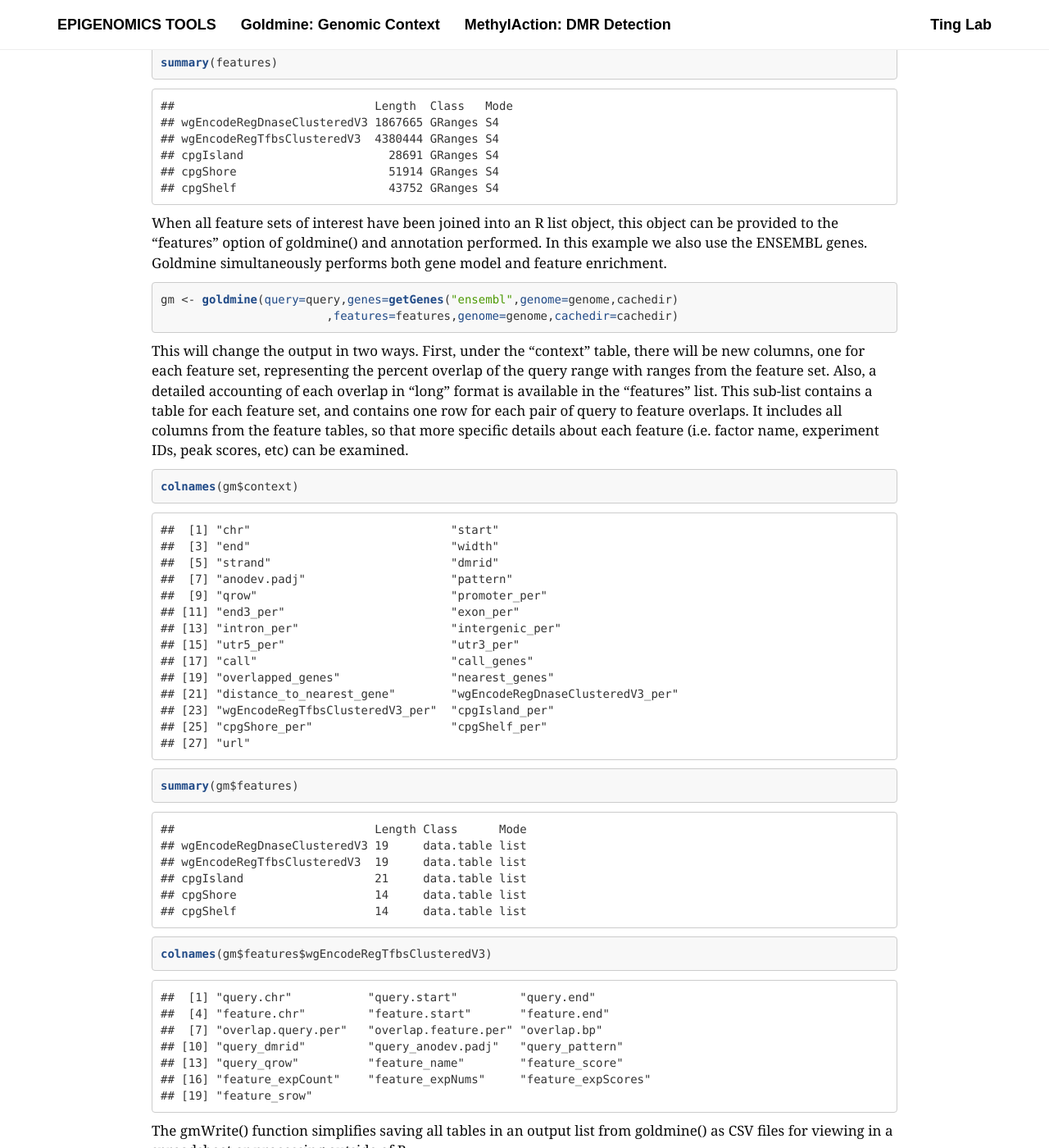
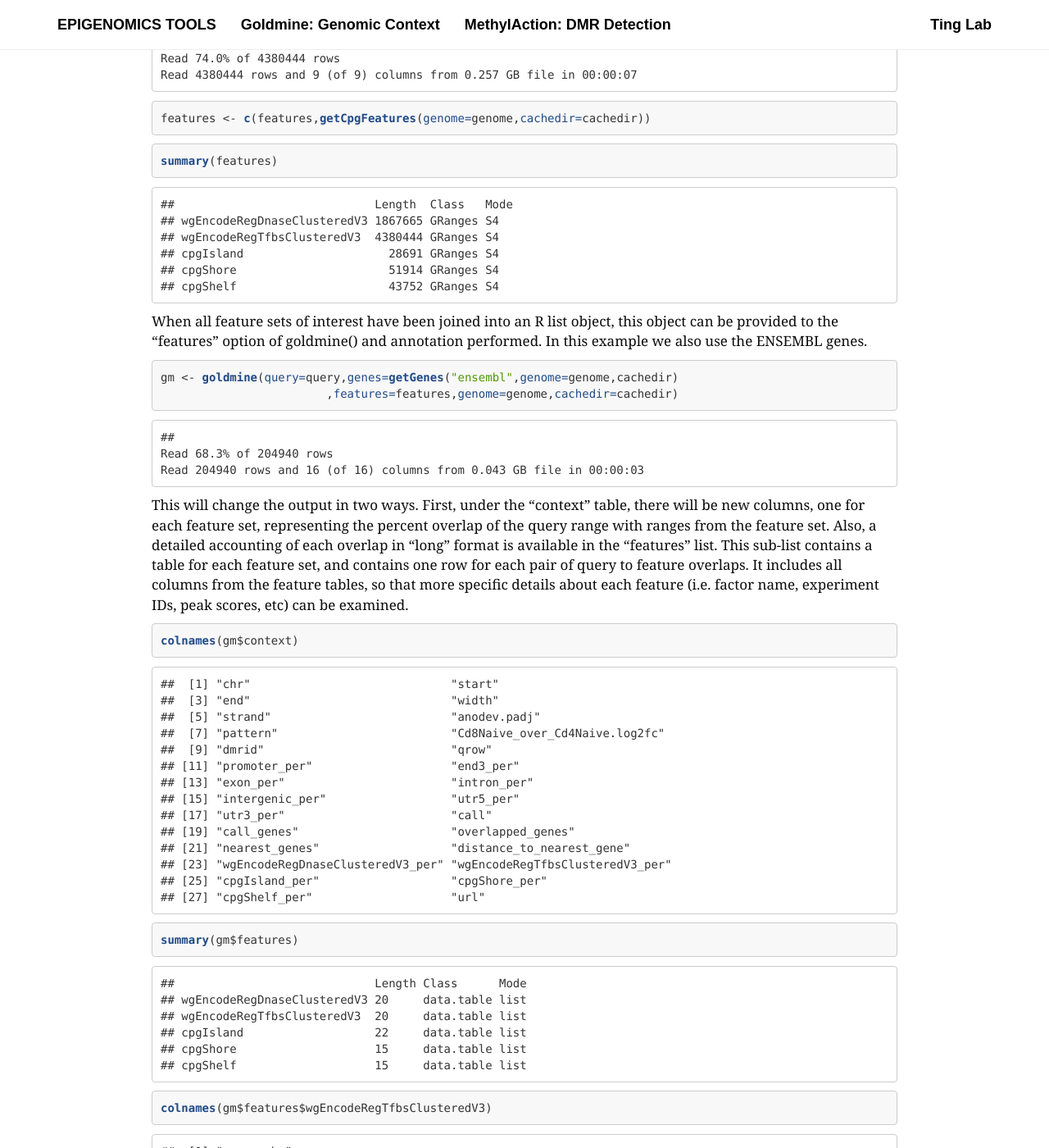
Before and after one commit to jeffbhasin/jeffbhasin.github.io, a Jekyll site: the page built from goldmine/docs/index.html, in a window 1280 px wide and 1400 px high, scrolled down 4731 px. Shown: the whole window at 82% size. Built offline with Jekyll 4.4.1, drawn with Linux system fonts in a browser that asks for light colours; nearby versions of some CDN libraries; some web fonts are replaced; some of the changed text lies outside the part shown.

Commit message:
Update GM HowTo

```diff
--- a/goldmine/docs/index.html
+++ b/goldmine/docs/index.html
@@ -56,7 +56,7 @@
 <div id="header">
 <h1 class="title">Goldmine: Integrating information to place sets of genomic ranges into biological contexts</h1>
 <h4 class="author"><em>Jeff Bhasin</em></h4>
-<h4 class="date"><em>2016-01-22</em></h4>
+<h4 class="date"><em>2016-01-24</em></h4>
 </div>
 
 <div id="TOC">
@@ -111,13 +111,20 @@
 query &lt;-<span class="st"> </span><span class="kw">read.csv</span>(csvpath)</code></pre>
 <p>If you are providing your own set of ranges, be sure the data contains the columns “chr”, “start”, and “end” which represent chromosome name, start coordinate (1-based), and end coordinate, respectively.</p>
 <pre class="sourceCode r"><code class="sourceCode r"><span class="kw">head</span>(query)</code></pre>
-<pre><code>##   dmrid  chr   start     end width anodev.padj pattern
-## 1     7 chr1  798951  799200   250  0.03702325      10
-## 2    16 chr1 1436051 1436300   250  0.02080976      10
-## 3    17 chr1 1492951 1493350   400  0.01695162      10
-## 4    18 chr1 1495301 1495650   350  0.03425287      10
-## 5    19 chr1 1501401 1501850   450  0.02956278      10
-## 6    20 chr1 1505801 1505950   150  0.02445114      10</code></pre>
+<pre><code>##    chr   start     end width  anodev.padj                   pattern
+## 1 chr1 2455051 2455750   700 8.009212e-03 CD4+ Hypermethylation DMR
+## 2 chr1 4375751 4376100   350 8.495559e-03 CD4+ Hypermethylation DMR
+## 3 chr1 5449301 5449650   350 1.570646e-09 CD4+ Hypermethylation DMR
+## 4 chr1 8973301 8973900   600 9.617668e-03 CD4+ Hypermethylation DMR
+## 5 chr1 8982951 8985500  2550 2.493749e-10 CD4+ Hypermethylation DMR
+## 6 chr1 8985851 8986850  1000 6.689607e-05 CD4+ Hypermethylation DMR
+##   Cd8Naive_over_Cd4Naive.log2fc dmrid
+## 1                    -1.1979293    41
+## 2                    -1.2370330    65
+## 3                    -2.2370278    95
+## 4                    -0.6765281   166
+## 5                    -1.2452204   169
+## 6                    -1.9854875   170</code></pre>
 </div>
 <div id="annotation-of-genomic-ranges" class="section level2">
 <h2>Annotation of Genomic Ranges</h2>
@@ -131,27 +138,28 @@
 <p>The output object (in this case we called it “gm”) is an R list with multiple elements. Let’s look at each one individually.</p>
 <pre class="sourceCode r"><code class="sourceCode r"><span class="kw">summary</span>(gm)</code></pre>
 <pre><code>##          Length Class      Mode
-## context  22     data.table list
+## context  23     data.table list
 ## genes    20     data.table list
 ## features  0     -none-     list</code></pre>
 <p>The first element is “context”, which is a “wide” format annotation of the query ranges. It will have the same number of rows as the query, and reports them in the same order as the query. All columns of the query are retained, and additional columns are added to summarize the genomic context with respect to gene models.</p>
 <pre class="sourceCode r"><code class="sourceCode r"><span class="kw">nrow</span>(gm$context)</code></pre>
-<pre><code>## [1] 19463</code></pre>
+<pre><code>## [1] 1915</code></pre>
 <pre class="sourceCode r"><code class="sourceCode r"><span class="kw">colnames</span>(gm$context)</code></pre>
-<pre><code>##  [1] &quot;chr&quot;                      &quot;start&quot;
-##  [3] &quot;end&quot;                      &quot;width&quot;
-##  [5] &quot;strand&quot;                   &quot;dmrid&quot;
-##  [7] &quot;anodev.padj&quot;              &quot;pattern&quot;
-##  [9] &quot;qrow&quot;                     &quot;promoter_per&quot;
-## [11] &quot;end3_per&quot;                 &quot;exon_per&quot;
-## [13] &quot;intron_per&quot;               &quot;intergenic_per&quot;
-## [15] &quot;utr5_per&quot;                 &quot;utr3_per&quot;
-## [17] &quot;call&quot;                     &quot;call_genes&quot;
-## [19] &quot;overlapped_genes&quot;         &quot;nearest_genes&quot;
-## [21] &quot;distance_to_nearest_gene&quot; &quot;url&quot;</code></pre>
+<pre><code>##  [1] &quot;chr&quot;                           &quot;start&quot;
+##  [3] &quot;end&quot;                           &quot;width&quot;
+##  [5] &quot;strand&quot;                        &quot;anodev.padj&quot;
+##  [7] &quot;pattern&quot;                       &quot;Cd8Naive_over_Cd4Naive.log2fc&quot;
+##  [9] &quot;dmrid&quot;                         &quot;qrow&quot;
+## [11] &quot;promoter_per&quot;                  &quot;end3_per&quot;
+## [13] &quot;exon_per&quot;                      &quot;intron_per&quot;
+## [15] &quot;intergenic_per&quot;                &quot;utr5_per&quot;
+## [17] &quot;utr3_per&quot;                      &quot;call&quot;
+## [19] &quot;call_genes&quot;                    &quot;overlapped_genes&quot;
+## [21] &quot;nearest_genes&quot;                 &quot;distance_to_nearest_gene&quot;
+## [23] &quot;url&quot;</code></pre>
 <p>However, gene annotations can be very complex due to overlapping/nested genes and the diversity of gene isoforms. To capture isoform-level detail, the “gene” table is generated. This is a “long” format table, which is similar to an inner join in SQL, contains a row for each pair of overlaps between a query range and an entry in the gene database. Thus, there will be a row for each individual gene isoform overlapped by each query range, and there will be columns to describe which portions of the gene model are overlapped.</p>
 <pre class="sourceCode r"><code class="sourceCode r"><span class="kw">nrow</span>(gm$genes)</code></pre>
-<pre><code>## [1] 33750</code></pre>
+<pre><code>## [1] 3655</code></pre>
 <pre class="sourceCode r"><code class="sourceCode r"><span class="kw">colnames</span>(gm$genes)</code></pre>
 <pre><code>##  [1] &quot;qrow&quot;                &quot;srow&quot;                &quot;query.chr&quot;
 ##  [4] &quot;query.start&quot;         &quot;query.end&quot;           &quot;gene.symbol&quot;
@@ -175,14 +183,12 @@
                         <span class="st">&quot;wgEncodeRegTfbsClusteredV3&quot;</span>),
                         <span class="dt">genome=</span>genome, <span class="dt">cachedir=</span>cachedir)</code></pre>
 <pre><code>##
-Read 49.8% of 1867665 rows
-Read 70.1% of 1867665 rows
-Read 1867665 rows and 9 (of 9) columns from 0.212 GB file in 00:00:04
+Read 76.6% of 1867665 rows
+Read 1867665 rows and 9 (of 9) columns from 0.212 GB file in 00:00:03
 ##
-Read 0.9% of 4380444 rows
-Read 39.3% of 4380444 rows
-Read 78.1% of 4380444 rows
-Read 91.3% of 4380444 rows
+Read 0.0% of 4380444 rows
+Read 37.0% of 4380444 rows
+Read 74.0% of 4380444 rows
 Read 4380444 rows and 9 (of 9) columns from 0.257 GB file in 00:00:07</code></pre>
 <pre class="sourceCode r"><code class="sourceCode r">features &lt;-<span class="st"> </span><span class="kw">c</span>(features,<span class="kw">getCpgFeatures</span>(<span class="dt">genome=</span>genome,<span class="dt">cachedir=</span>cachedir))</code></pre>
 <pre class="sourceCode r"><code class="sourceCode r"><span class="kw">summary</span>(features)</code></pre>
@@ -192,40 +198,56 @@
 ## cpgIsland                     28691 GRanges S4
 ## cpgShore                      51914 GRanges S4
 ## cpgShelf                      43752 GRanges S4</code></pre>
-<p>When all feature sets of interest have been joined into an R list object, this object can be provided to the “features” option of goldmine() and annotation performed. In this example we also use the ENSEMBL genes. Goldmine simultaneously performs both gene model and feature enrichment.</p>
+<p>When all feature sets of interest have been joined into an R list object, this object can be provided to the “features” option of goldmine() and annotation performed. In this example we also use the ENSEMBL genes.</p>
 <pre class="sourceCode r"><code class="sourceCode r">gm &lt;-<span class="st"> </span><span class="kw">goldmine</span>(<span class="dt">query=</span>query,<span class="dt">genes=</span><span class="kw">getGenes</span>(<span class="st">&quot;ensembl&quot;</span>,<span class="dt">genome=</span>genome,cachedir)
                         ,<span class="dt">features=</span>features,<span class="dt">genome=</span>genome,<span class="dt">cachedir=</span>cachedir)</code></pre>
+<pre><code>##
+Read 68.3% of 204940 rows
+Read 204940 rows and 16 (of 16) columns from 0.043 GB file in 00:00:03</code></pre>
 <p>This will change the output in two ways. First, under the “context” table, there will be new columns, one for each feature set, representing the percent overlap of the query range with ranges from the feature set. Also, a detailed accounting of each overlap in “long” format is available in the “features” list. This sub-list contains a table for each feature set, and contains one row for each pair of query to feature overlaps. It includes all columns from the feature tables, so that more specific details about each feature (i.e. factor name, experiment IDs, peak scores, etc) can be examined.</p>
 <pre class="sourceCode r"><code class="sourceCode r"><span class="kw">colnames</span>(gm$context)</code></pre>
 <pre><code>##  [1] &quot;chr&quot;                             &quot;start&quot;
 ##  [3] &quot;end&quot;                             &quot;width&quot;
-##  [5] &quot;strand&quot;                          &quot;dmrid&quot;
-##  [7] &quot;anodev.padj&quot;                     &quot;pattern&quot;
-##  [9] &quot;qrow&quot;                            &quot;promoter_per&quot;
-## [11] &quot;end3_per&quot;                        &quot;exon_per&quot;
-## [13] &quot;intron_per&quot;                      &quot;intergenic_per&quot;
-## [15] &quot;utr5_per&quot;                        &quot;utr3_per&quot;
-## [17] &quot;call&quot;                            &quot;call_genes&quot;
-## [19] &quot;overlapped_genes&quot;                &quot;nearest_genes&quot;
-## [21] &quot;distance_to_nearest_gene&quot;        &quot;wgEncodeRegDnaseClusteredV3_per&quot;
-## [23] &quot;wgEncodeRegTfbsClusteredV3_per&quot;  &quot;cpgIsland_per&quot;
-## [25] &quot;cpgShore_per&quot;                    &quot;cpgShelf_per&quot;
-## [27] &quot;url&quot;</code></pre>
+##  [5] &quot;strand&quot;                          &quot;anodev.padj&quot;
+##  [7] &quot;pattern&quot;                         &quot;Cd8Naive_over_Cd4Naive.log2fc&quot;
+##  [9] &quot;dmrid&quot;                           &quot;qrow&quot;
+## [11] &quot;promoter_per&quot;                    &quot;end3_per&quot;
+## [13] &quot;exon_per&quot;                        &quot;intron_per&quot;
+## [15] &quot;intergenic_per&quot;                  &quot;utr5_per&quot;
+## [17] &quot;utr3_per&quot;                        &quot;call&quot;
+## [19] &quot;call_genes&quot;                      &quot;overlapped_genes&quot;
+## [21] &quot;nearest_genes&quot;                   &quot;distance_to_nearest_gene&quot;
+## [23] &quot;wgEncodeRegDnaseClusteredV3_per&quot; &quot;wgEncodeRegTfbsClusteredV3_per&quot;
+## [25] &quot;cpgIsland_per&quot;                   &quot;cpgShore_per&quot;
+## [27] &quot;cpgShelf_per&quot;                    &quot;url&quot;</code></pre>
 <pre class="sourceCode r"><code class="sourceCode r"><span class="kw">summary</span>(gm$features)</code></pre>
 <pre><code>##                             Length Class      Mode
-## wgEncodeRegDnaseClusteredV3 19     data.table list
-## wgEncodeRegTfbsClusteredV3  19     data.table list
-## cpgIsland                   21     data.table list
-## cpgShore                    14     data.table list
-## cpgShelf                    14     data.table list</code></pre>
+## wgEncodeRegDnaseClusteredV3 20     data.table list
+## wgEncodeRegTfbsClusteredV3  20     data.table list
+## cpgIsland                   22     data.table list
+## cpgShore                    15     data.table list
+## cpgShelf                    15     data.table list</code></pre>
 <pre class="sourceCode r"><code class="sourceCode r"><span class="kw">colnames</span>(gm$features$wgEncodeRegTfbsClusteredV3)</code></pre>
-<pre><code>##  [1] &quot;query.chr&quot;           &quot;query.start&quot;         &quot;query.end&quot;
-##  [4] &quot;feature.chr&quot;         &quot;feature.start&quot;       &quot;feature.end&quot;
-##  [7] &quot;overlap.query.per&quot;   &quot;overlap.feature.per&quot; &quot;overlap.bp&quot;
-## [10] &quot;query_dmrid&quot;         &quot;query_anodev.padj&quot;   &quot;query_pattern&quot;
-## [13] &quot;query_qrow&quot;          &quot;feature_name&quot;        &quot;feature_score&quot;
-## [16] &quot;feature_expCount&quot;    &quot;feature_expNums&quot;     &quot;feature_expScores&quot;
-## [19] &quot;feature_srow&quot;</code></pre>
+<pre><code>##  [1] &quot;query.chr&quot;
+##  [2] &quot;query.start&quot;
+##  [3] &quot;query.end&quot;
+##  [4] &quot;feature.chr&quot;
+##  [5] &quot;feature.start&quot;
+##  [6] &quot;feature.end&quot;
+##  [7] &quot;overlap.query.per&quot;
+##  [8] &quot;overlap.feature.per&quot;
+##  [9] &quot;overlap.bp&quot;
+## [10] &quot;query_anodev.padj&quot;
+## [11] &quot;query_pattern&quot;
+## [12] &quot;query_Cd8Naive_over_Cd4Naive.log2fc&quot;
+## [13] &quot;query_dmrid&quot;
+## [14] &quot;query_qrow&quot;
+## [15] &quot;feature_name&quot;
+## [16] &quot;feature_score&quot;
+## [17] &quot;feature_expCount&quot;
+## [18] &quot;feature_expNums&quot;
+## [19] &quot;feature_expScores&quot;
+## [20] &quot;feature_srow&quot;</code></pre>
 <p>The gmWrite() function simplifies saving all tables in an output list from goldmine() as CSV files for viewing in a spreadsheet or processing outside of R.</p>
 <pre class="sourceCode r"><code class="sourceCode r"><span class="kw">gmWrite</span>(gm, <span class="dt">path=</span><span class="st">&quot;gm_csv&quot;</span>)</code></pre>
 </div>
@@ -260,7 +282,7 @@
                         <span class="dt">TFBS=</span><span class="kw">sum</span>(wgEncodeRegTfbsClusteredV3_per&gt;<span class="dv">0</span>)/<span class="kw">length</span>(chr),
                         <span class="dt">DNaseI=</span><span class="kw">sum</span>(wgEncodeRegDnaseClusteredV3_per&gt;<span class="dv">0</span>)/<span class="kw">length</span>(chr)),
                         by=<span class="kw">c</span>(<span class="st">&quot;pattern&quot;</span>)]
-featcon &lt;-<span class="st"> </span><span class="kw">melt</span>(featcon)
+featcon &lt;-<span class="st"> </span><span class="kw">melt</span>(featcon,<span class="dt">id.vars=</span><span class="kw">c</span>(<span class="st">&quot;pattern&quot;</span>))
 <span class="kw">setnames</span>(featcon,<span class="kw">c</span>(<span class="st">&quot;variable&quot;</span>,<span class="st">&quot;value&quot;</span>),<span class="kw">c</span>(<span class="st">&quot;call&quot;</span>,<span class="st">&quot;percent&quot;</span>))
 featcon
 <span class="kw">ggplot</span>(featcon,<span class="kw">aes</span>(<span class="dt">x=</span>call,<span class="dt">y=</span>percent,<span class="dt">fill=</span>pattern)) +<span class="st"> </span><span class="kw">geom_bar</span>(<span class="dt">stat=</span><span class="st">&quot;identity&quot;</span>,
@@ -272,7 +294,8 @@
 <h1>Example 2: Meta-Analysis of Many Range Sets</h1>
 <p>The goldmine() function can also be used to annotate large sets of genomic ranges, and compare the context proportions of different subsets. To demonstrate Goldmine on a larger scale, we show how to use the package to annotate the genomic contexts for each factor in the ENCODE ChIP-seq supertrack and compare contexts among all 161 factors.</p>
 <p>First, we will obtain the ENCODE supertrack containing all binding sites for all factors in one table.</p>
-<pre class="sourceCode r"><code class="sourceCode r">etf &lt;-<span class="st"> </span><span class="kw">getFeatures</span>(<span class="st">&quot;wgEncodeRegTfbsClusteredV3&quot;</span>,<span class="dt">genome=</span>genome,<span class="dt">cachedir=</span>cachedir)[[<span class="dv">1</span>]]
+<pre class="sourceCode r"><code class="sourceCode r">etf &lt;-<span class="st"> </span><span class="kw">getFeatures</span>(<span class="st">&quot;wgEncodeRegTfbsClusteredV3&quot;</span>,
+                        <span class="dt">genome=</span>genome,<span class="dt">cachedir=</span>cachedir)[[<span class="dv">1</span>]]
 <span class="kw">length</span>(etf)
 <span class="kw">length</span>(<span class="kw">unique</span>(etf$name))</code></pre>
 <p>Next, we run Goldmine on the entire table. This run may take a few minutes to complete, depending on your hardware. We specify the contextonly option here to increase efficiency, as we are only interested in the context output for this analysis.</p>
@@ -292,9 +315,15 @@
 <pre class="sourceCode r"><code class="sourceCode r">levs &lt;-<span class="st"> </span>agg[call==<span class="st">&quot;promoter&quot;</span>,][<span class="kw">order</span>(frac,<span class="dt">decreasing=</span>T),]$name
 agg$name &lt;-<span class="st"> </span><span class="kw">factor</span>(agg$name,<span class="dt">levels=</span>levs)
 agg &lt;-<span class="st"> </span>agg[<span class="kw">order</span>(agg$name),]
-agg$call &lt;-<span class="st"> </span><span class="kw">factor</span>(agg$call,<span class="dt">levels=</span><span class="kw">c</span>(<span class="st">&quot;promoter&quot;</span>,<span class="st">&quot;exon&quot;</span>,<span class="st">&quot;intron&quot;</span>,<span class="st">&quot;3&#39; end&quot;</span>,<span class="st">&quot;intergenic&quot;</span>))
+agg$call &lt;-<span class="st"> </span><span class="kw">factor</span>(agg$call,
+                   <span class="dt">levels=</span><span class="kw">c</span>(<span class="st">&quot;promoter&quot;</span>,<span class="st">&quot;exon&quot;</span>,<span class="st">&quot;intron&quot;</span>,<span class="st">&quot;3&#39; end&quot;</span>,<span class="st">&quot;intergenic&quot;</span>))
 agg &lt;-<span class="st"> </span>agg[<span class="kw">order</span>(agg$call),]
-<span class="kw">ggplot</span>(agg,<span class="kw">aes</span>(<span class="dt">x=</span>name,<span class="dt">y=</span>frac,<span class="dt">fill=</span>call)) +<span class="st"> </span><span class="kw">geom_bar</span>(<span class="dt">stat=</span><span class="st">&quot;identity&quot;</span>,<span class="dt">width=</span><span class="fl">1.3</span>) +<span class="st"> </span><span class="kw">ggnice</span>() +<span class="st"> </span><span class="kw">coord_flip</span>() +<span class="st"> </span><span class="kw">theme</span>(<span class="dt">axis.ticks.y=</span><span class="kw">element_blank</span>(),<span class="dt">axis.text.y=</span><span class="kw">element_blank</span>()) +<span class="st"> </span><span class="kw">scale_fill_manual</span>(<span class="dt">values=</span><span class="kw">c</span>(<span class="st">&quot;promoter&quot;</span>=<span class="st">&quot;#e41a1c&quot;</span>,<span class="st">&quot;exon&quot;</span>=<span class="st">&quot;#4daf4a&quot;</span>,<span class="st">&quot;intron&quot;</span>=<span class="st">&quot;#377eb8&quot;</span>,<span class="st">&quot;3&#39; end&quot;</span>=<span class="st">&quot;#ff7f00&quot;</span>,<span class="st">&quot;intergenic&quot;</span>=<span class="st">&quot;#984ea3&quot;</span>)) +<span class="st"> </span><span class="kw">theme</span>(<span class="dt">legend.position=</span><span class="st">&quot;bottom&quot;</span>)</code></pre>
+<span class="kw">ggplot</span>(agg,<span class="kw">aes</span>(<span class="dt">x=</span>name,<span class="dt">y=</span>frac,<span class="dt">fill=</span>call)) +<span class="st"> </span><span class="kw">geom_bar</span>(<span class="dt">stat=</span><span class="st">&quot;identity&quot;</span>,
+                  <span class="dt">width=</span><span class="fl">1.3</span>) +<span class="st"> </span><span class="kw">ggnice</span>() +<span class="st"> </span><span class="kw">coord_flip</span>() +<span class="st"> </span><span class="kw">theme</span>(
+                  <span class="dt">axis.ticks.y=</span><span class="kw">element_blank</span>(),
+                  <span class="dt">axis.text.y=</span><span class="kw">element_blank</span>()) +<span class="st"> </span><span class="kw">scale_fill_manual</span>(<span class="dt">values=</span>
+                  <span class="kw">c</span>(<span class="st">&quot;promoter&quot;</span>=<span class="st">&quot;#e41a1c&quot;</span>,<span class="st">&quot;exon&quot;</span>=<span class="st">&quot;#4daf4a&quot;</span>,<span class="st">&quot;intron&quot;</span>=<span class="st">&quot;#377eb8&quot;</span>,
+                  <span class="st">&quot;3&#39; end&quot;</span>=<span class="st">&quot;#ff7f00&quot;</span>,<span class="st">&quot;intergenic&quot;</span>=<span class="st">&quot;#984ea3&quot;</span>)) +<span class="st"> </span><span class="kw">theme</span>(<span class="dt">legend.position=</span><span class="st">&quot;bottom&quot;</span>)</code></pre>
 <p><img src="goldmine_files/figure-html/unnamed-chunk-24-1.png" title="" alt="" width="480" /></p>
 <p>On this plot, each row represents a factor from the ENCODE ChIP-seq supertrack. Each row is a bar graph, filled proportionally to the fraction of binding sites for each factor that fall in each genomic context. Row labels have been omitted given the size of the dataset. A spectrum of context biases is visible ranging from nearly entirely promoter-bound to those that are nearly all non-promoter binding.</p>
 </div>
```
Also changed, not shown: goldmine_howto/goldmine.Rmd (+5 -5 lines), goldmine_howto/goldmine.html (+88 -59 lines), 7 other files.
